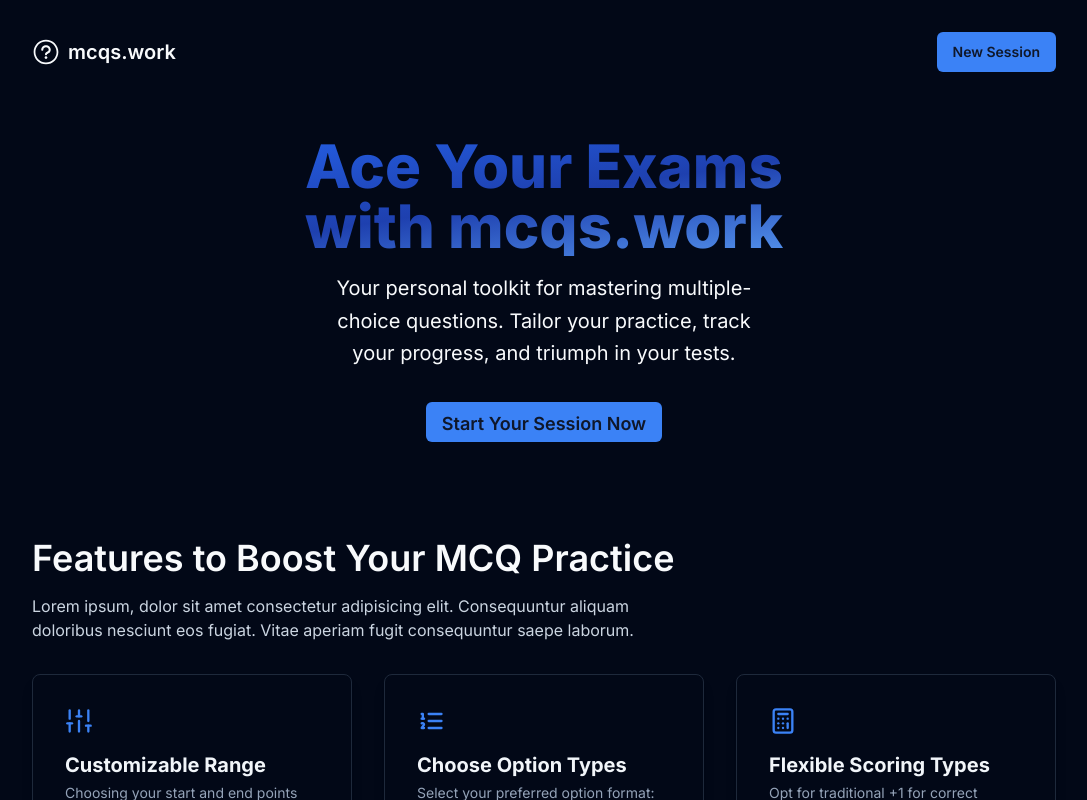
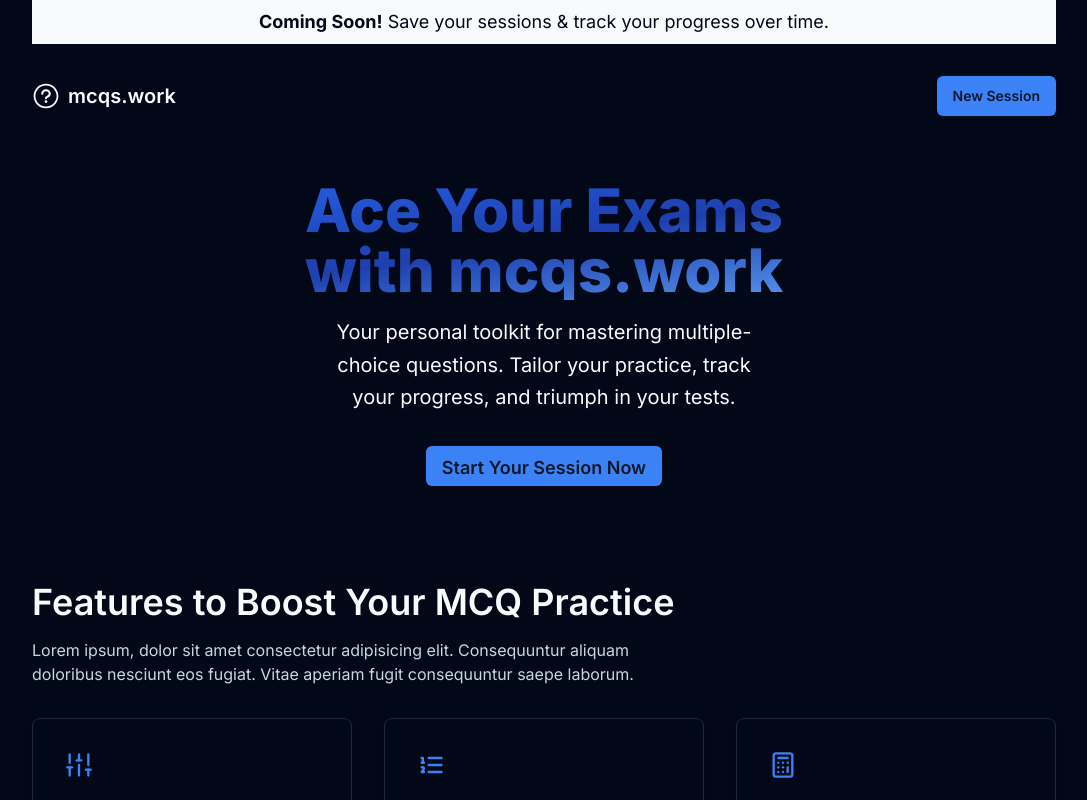
Before and after one commit to NeeshSamsi/mcqs.work, a Next.js app: page / in a window 1280 px wide. Shown: the top 800 px of the page, without its empty margins (96-1183 px from the left). Built offline with nearby package versions, Linux system fonts and the light colour scheme.

Commit message:
feat: Formatting

```diff
--- a/src/app/page.tsx
+++ b/src/app/page.tsx
@@ -14,7 +14,7 @@ import TestimonialCard from "@/components/TestimonialCard"
 export default function Home() {
   return (
     <div className="grid gap-24">
-      <main className=" lg:flex lg:items-center">
+      <main className="lg:flex lg:items-center">
         <div className="mx-auto max-w-3xl text-center">
           <h1 className="text-balance bg-gradient-to-br from-blue-600 via-blue-800 to-blue-400 bg-clip-text text-4xl font-extrabold text-transparent sm:text-6xl">
             Ace Your Exams with mcqs.work
--- a/src/components/Navbar.tsx
+++ b/src/components/Navbar.tsx
@@ -4,6 +4,13 @@ import { Button } from "./ui/button"
 
 export default function Navbar() {
   return (
+    <>
+      <section className="bg-foreground text-background">
+        <p className="p-2 text-center text-lg">
+          <strong className="font-bold">Coming Soon!</strong> Save your sessions
+          & track your progress over time.
+        </p>
+      </section>
       <nav className="mb-8 flex items-center justify-between gap-8 py-8">
         <Link href="/" className="flex items-center gap-2 text-xl">
           <QuestionMarkCircledIcon className="size-7" />
@@ -18,5 +25,6 @@ export default function Navbar() {
           </Button>
         </div>
       </nav>
+    </>
   )
 }
```
Lines whose indentation alone changed are shown as unchanged.
